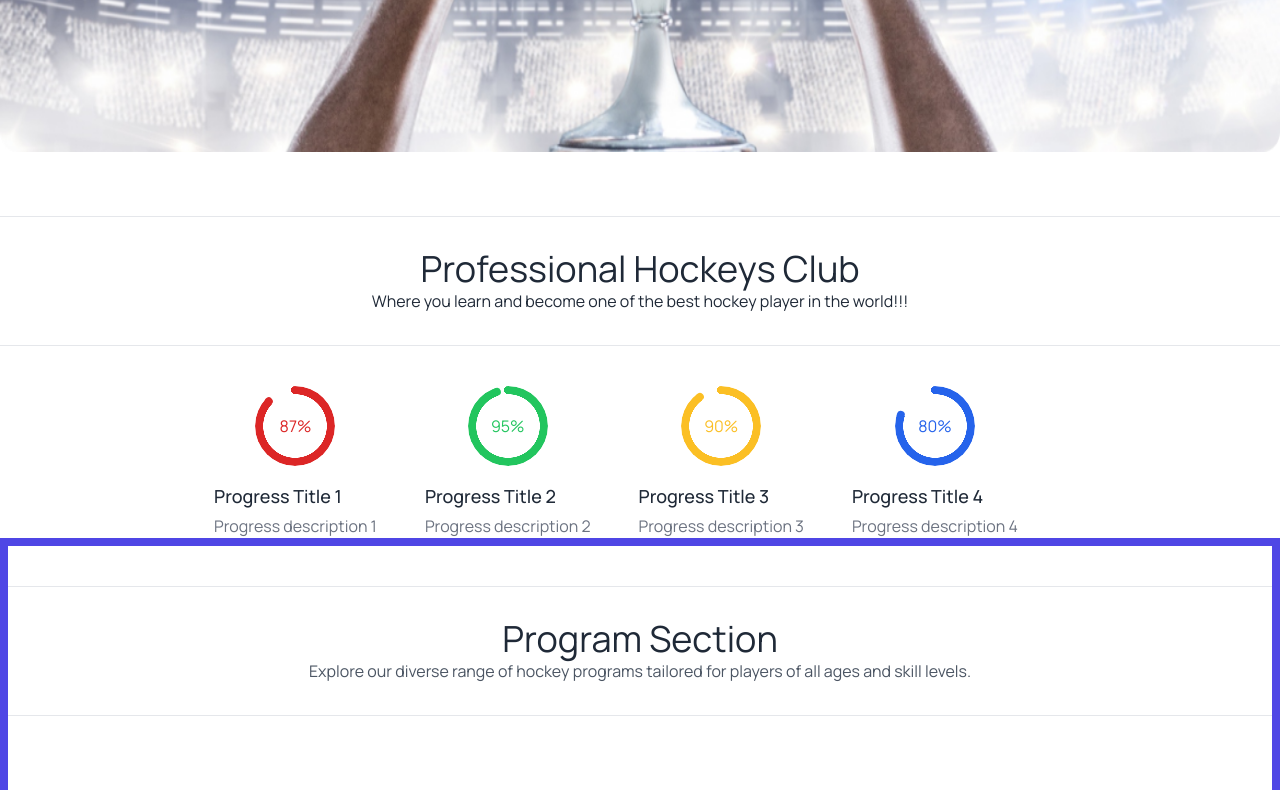
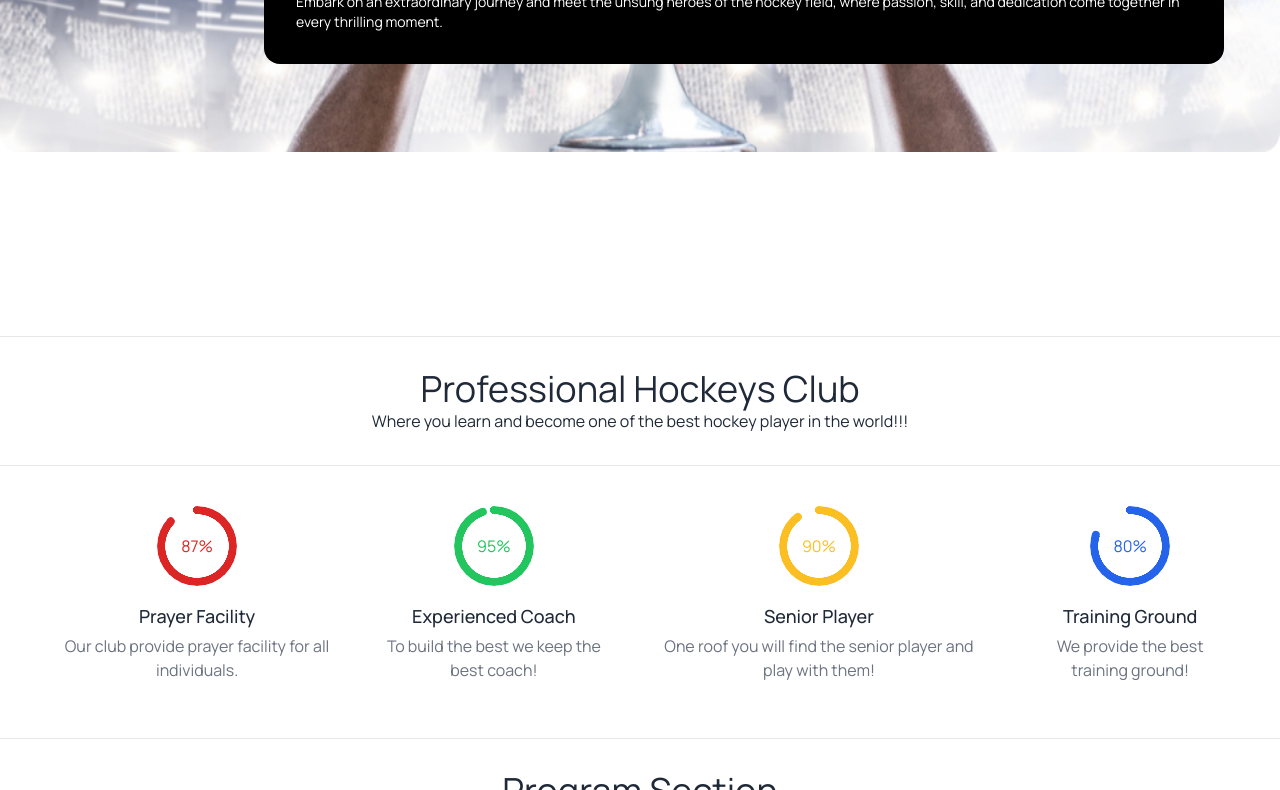
Before and after one commit to SRakiB23/Hockey_A3, a plain HTML site: page index.html in a window 1280 px wide. Shown: the part 640-1430 px from the top of the page. Drawn offline with nearby package versions, Linux system fonts and the light colour scheme.

Commit message:
Created remaining components

```diff
--- a/index.html
+++ b/index.html
@@ -70,7 +70,7 @@
       </div>
     </div>
 
-    <div class="carousel w-full pb-16">
+    <div class="carousel w-full pb-2">
       <div id="slide1" class="carousel-item relative w-full">
         <img src="/Images/1.png" class="w-full" />
         <div class="absolute flex justify-between transform -translate-y-1/2 left-5 right-5 top-1/2">
@@ -86,11 +86,18 @@
         </div>
       </div>
     </div>
-    <hr class="bg-red-950" />
+    <div
+      class="lg:relative bg-black text-white rounded-2xl p-8 text-left lg:w-3/4 bottom-60 left-60 sm:ml-6 mb-8 w-full">
+      <h2 class="text-2xl font-bold mb-2">Meet all the heroes from the field</h2>
+      <p class="text-sm">Embark on an extraordinary journey and meet the unsung heroes of the hockey field, where
+        passion,
+        skill, and dedication come together in every thrilling moment.</p>
+    </div>
+    <hr />
   </header>
 
 
-  <main class="sm:container sm: mx-auto lg:max-w-7xl">
+  <main class=" sm:container sm: mx-auto lg:max-w-7xl">
     <section>
       <div>
         <h2 class="text-4xl text-center pt-8">Professional Hockeys Club</h2>
@@ -101,42 +108,42 @@
         <hr class="pb-10" />
       </div>
 
-      <div class="flex flex-col lg:flex-row justify-center items-center space-y-4 lg:space-y-0 lg:-mx-4">
-        <div class="flex flex-col items-center pr-12">
+      <div class="flex flex-col lg:flex-row justify-center items-center space-y-4 lg:space-y-0 sm: ml-16">
+        <div class="flex flex-col items-center pr-12 pb-4">
           <div class="radial-progress text-red-600 mb-4 " style="--value: 87" role="progressbar">87%</div>
-          <div class="text-center lg:text-left">
-            <h2 class="text-lg font-medium mb-1">Progress Title 1</h2>
-            <p class="text-gray-500">Progress description 1</p>
+          <div class="text-center lg:text-center">
+            <h2 class="text-lg font-medium mb-1">Prayer Facility</h2>
+            <p class="text-gray-500">Our club provide prayer facility for all individuals.</p>
           </div>
         </div>
 
-        <div class="flex flex-col items-center pr-12">
+        <div class="flex flex-col items-center pr-12 pb-4">
           <div class="radial-progress text-green-500 mb-4 " style="--value: 95" role="progressbar">95%</div>
-          <div class="text-center lg:text-left">
-            <h2 class="text-lg font-medium mb-1">Progress Title 2</h2>
-            <p class="text-gray-500">Progress description 2</p>
+          <div class="text-center lg:text-center">
+            <h2 class="text-lg font-medium mb-1">Experienced Coach</h2>
+            <p class="text-gray-500">To build the best we keep the best coach!</p>
           </div>
         </div>
 
-        <div class="flex flex-col items-center pr-12">
+        <div class="flex flex-col items-center pr-12 pb-4">
           <div class="radial-progress text-amber-400 mb-4 " style="--value: 90" role="progressbar">90%</div>
-          <div class="text-center lg:text-left">
-            <h2 class="text-lg font-medium mb-1">Progress Title 3</h2>
-            <p class="text-gray-500">Progress description 3</p>
+          <div class="text-center lg:text-center">
+            <h2 class="text-lg font-medium mb-1">Senior Player</h2>
+            <p class="text-gray-500">One roof you will find the senior player and play with them!</p>
           </div>
         </div>
 
-        <div class="flex flex-col items-center pr-12">
+        <div class="flex flex-col items-center pr-12 pb-4">
           <div class="radial-progress text-blue-600 mb-4" style="--value: 80" role="progressbar">80%</div>
-          <div class="text-center lg:text-left">
-            <h2 class="text-lg font-medium mb-1">Progress Title 4</h2>
-            <p class="text-gray-500">Progress description 4</p>
+          <div class="text-center lg:text-center">
+            <h2 class="text-lg font-medium mb-1">Training Ground</h2>
+            <p class="text-gray-500">We provide the best training ground!</p>
           </div>
         </div>
     </section>
     <!--Program Section-->
-    <div class="border-8 border-indigo-600 sm:grid-cols-1">
-      <div class="sm:container sm: mx-auto mb-36">
+    <div class="sm:grid-cols-1">
+      <div class="sm:container sm: mx-auto mb-6">
         <hr class="mt-10">
         <h2 class="text-4xl text-center pt-8">Program Section</h2>
         <p class="text-gray-600 text-base text-center pb-8">Explore our diverse range of hockey programs tailored
@@ -183,7 +190,28 @@
             </div>
           </div>
         </div>
+
+        <!--card 3-->
+        <div class="lg: block h-60 pt-4">
+          <div class="relative">
+            <img src="/Images/4.png" alt="Shoes" class="w-full h-auto rounded-xl">
+            <div class="absolute bottom-0 left-0 w-full h-full bg-black opacity-40 rounded-xl"></div>
+            <div class="absolute bottom-0 px-4 py-3 pb-6 sm:mt-10 w-full text-black">
+              <h1 class="font-bold text-2xl sm:text-4xl">Professional Program</h1>
+              <p class="font-semibold text-sm sm:text-base">
+                Unleash your full potential on the ice with our professional hockey program. Receive elite skill
+                training,
+                strategic
+                gameplay insights, and personalized coaching for a journey towards excellence in the sport.
+              </p>
+              <div class="pt-4 sm:pt-6">
+                <button class="btn bg-h-primary text-white">Register Now</button>
+              </div>
+            </div>
+          </div>
+        </div>
       </div>
+
 
 
 
@@ -195,7 +223,7 @@
 
     <!--Our Product Section-->
 
-    <div class="sm: pt-28 pb-6">
+    <div class="sm: pt-2 pb-6">
       <div class="sm:container sm: mx-auto mb-2">
         <hr class="mt-10">
         <h2 class="text-4xl text-center pt-8">Our New Products</h2>
```
